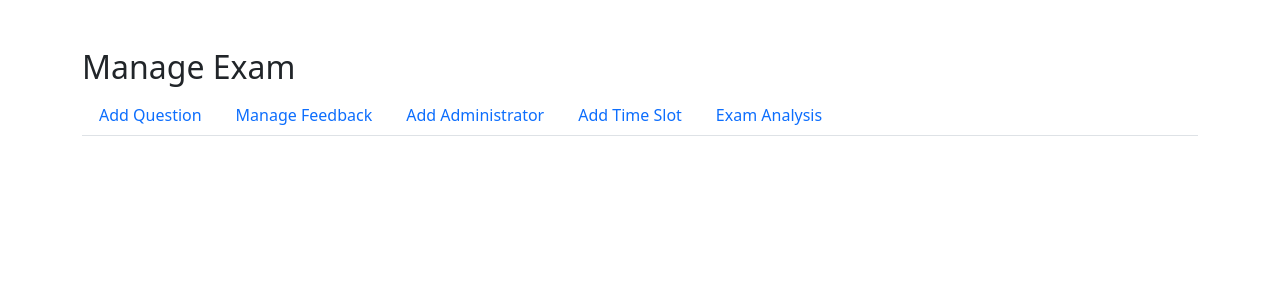
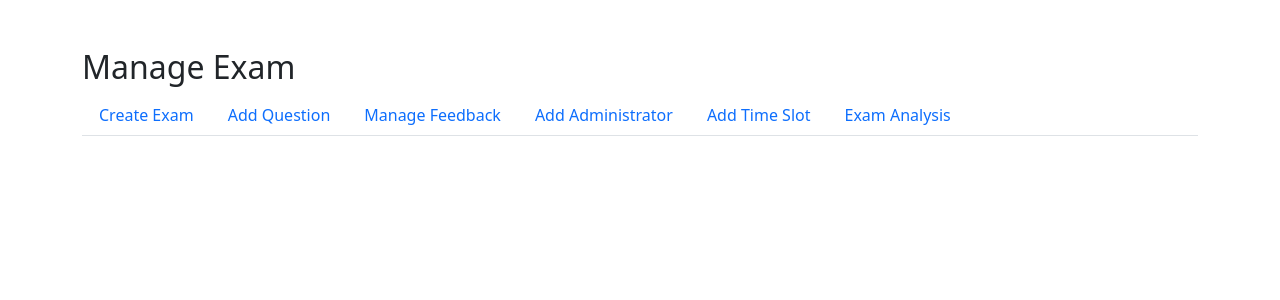
Before and after one commit to aryanthepain/DBMS_lab, a PHP site: page /pages/manage_exam.php in a window 1280 px wide. Shown: the part 56-356 px from the top of the page. Run offline with PHP 8.4, Linux system fonts and the light colour scheme; the visitor is signed in with stand-in values (Sample User, id 1); tables that the repository leaves empty hold one stand-in row (values such as "Sample post").

Commit message:
create exam tab

```diff
--- a/pages/manage_exam.php
+++ b/pages/manage_exam.php
@@ -8,6 +8,7 @@ require_once '../include/dbh.inc.php'; // Assumes $pdo is a valid PDO connection
 $admin_id = $_SESSION['eid'];
 
 // Initialize message variables.
+$createExamMsg  = "";
 $addQuestionMsg = "";
 $feedbackMsg    = "";
 $addAdminMsg    = "";
@@ -17,11 +18,28 @@ $analysisResult = [];
 // -------------------------
 // Process Form Submissions
 // -------------------------
-
 if (isset($_POST['action'])) {
     $action = $_POST['action'];
-    // (A) Add Question
-    if ($action === 'add_question') {
+    // (A) Create Exam
+    if ($action === 'create_exam') {
+        $exam_name = $_POST['exam_name'];
+        $fees      = $_POST['fees'];
+        $stmt = $pdo->prepare("INSERT INTO exam (name, fees) VALUES (?, ?)");
+        if ($stmt->execute([$exam_name, $fees])) {
+            $new_exam_id = $pdo->lastInsertId();
+            // Assign current admin to the newly created exam.
+            $stmt = $pdo->prepare("INSERT INTO administered_by (EID, Exam_ID) VALUES (?, ?)");
+            if ($stmt->execute([$admin_id, $new_exam_id])) {
+                $createExamMsg = "Exam created and assigned successfully!";
+            } else {
+                $createExamMsg = "Exam created, but assignment failed.";
+            }
+        } else {
+            $createExamMsg = "Exam creation failed.";
+        }
+    }
+    // (B) Add Question
+    elseif ($action === 'add_question') {
         $exam_id       = $_POST['exam_id'];
         $question_text = $_POST['question_text'];
         $difficulty    = $_POST['difficulty'];
@@ -46,10 +64,10 @@ if (isset($_POST['action'])) {
             $addQuestionMsg = "Failed to add question.";
         }
     }
-    // (B) Submit Feedback
+    // (C) Submit Feedback
     elseif ($action === 'submit_feedback') {
-        $booking_id       = $_POST['booking_id']; // The booking ID for the selected student/exam.
-        $feedbackEntries  = $_POST['feedback'];   // Associative array: feedback[QID] => text.
+        $booking_id      = $_POST['booking_id']; // The booking ID for the selected student/exam.
+        $feedbackEntries = $_POST['feedback'];    // Associative array: feedback[QID] => text.
         foreach ($feedbackEntries as $qid => $feedback_text) {
             if (trim($feedback_text) !== "") {
                 // Check if feedback already exists.
@@ -63,7 +81,7 @@ if (isset($_POST['action'])) {
         }
         $feedbackMsg = "Feedback submitted successfully!";
     }
-    // (C) Add Administrator
+    // (D) Add Administrator
     elseif ($action === 'add_admin') {
         $exam_id            = $_POST['exam_id'];
         $new_admin_eid      = $_POST['new_admin_eid'];
@@ -75,7 +93,6 @@ if (isset($_POST['action'])) {
         $stmt = $pdo->prepare("SELECT COUNT(*) FROM examiners WHERE EID = ?");
         $stmt->execute([$new_admin_eid]);
         if ($stmt->fetchColumn() == 0) {
-            // check if all details are present
             if ($new_admin_name && $new_admin_phone && $new_admin_password) {
                 // Insert new administrator.
                 $stmt = $pdo->prepare("INSERT INTO examiners (EID, name, Phone_no) VALUES (?, ?, ?)");
@@ -100,7 +117,7 @@ if (isset($_POST['action'])) {
             $addAdminMsg .= "Administrator is already assigned to this exam.";
         }
     }
-    // (D) Add Time Slot
+    // (E) Add Time Slot
     elseif ($action === 'add_timeslot') {
         $exam_id    = $_POST['exam_id'];
         $start_time = $_POST['start_time'];
@@ -133,7 +150,7 @@ $exams = $stmt->fetchAll(PDO::FETCH_ASSOC);
 
 // For the Feedback section:
 // If an exam and student are selected via GET parameters.
-$selected_exam_id   = isset($_GET['exam_id']) ? $_GET['exam_id'] : "";
+$selected_exam_id    = isset($_GET['exam_id']) ? $_GET['exam_id'] : "";
 $selected_student_id = isset($_GET['student_id']) ? $_GET['student_id'] : "";
 $feedback_data = [];
 $booking_id_for_feedback = null;
@@ -203,6 +220,9 @@ if ($analysis_exam_id) {
         <!-- Bootstrap Tabs for different functionalities -->
         <ul class="nav nav-tabs" id="manageExamTab" role="tablist">
             <li class="nav-item" role="presentation">
+                <button class="nav-link" id="create-exam-tab" data-bs-toggle="tab" data-bs-target="#create-exam" type="button" role="tab" aria-controls="create-exam" aria-selected="false">Create Exam</button>
+            </li>
+            <li class="nav-item" role="presentation">
                 <button class="nav-link" id="add-question-tab" data-bs-toggle="tab" data-bs-target="#add-question" type="button" role="tab" aria-controls="add-question" aria-selected="false">Add Question</button>
             </li>
             <li class="nav-item" role="presentation">
@@ -219,6 +239,23 @@ if ($analysis_exam_id) {
             </li>
         </ul>
         <div class="tab-content" id="manageExamTabContent">
+            <!-- Create Exam Tab -->
+            <div class="tab-pane fade" id="create-exam" role="tabpanel" aria-labelledby="create-exam-tab">
+                <h3 class="mt-3">Create a New Exam</h3>
+                <?php if ($createExamMsg) echo '<div class="alert alert-success">' . $createExamMsg . '</div>'; ?>
+                <form method="post" action="manage_exam.php">
+                    <input type="hidden" name="action" value="create_exam">
+                    <div class="mb-3">
+                        <label for="exam_name" class="form-label">Exam Name</label>
+                        <input type="text" name="exam_name" id="exam_name" class="form-control" required>
+                    </div>
+                    <div class="mb-3">
+                        <label for="fees" class="form-label">Fees</label>
+                        <input type="number" name="fees" id="fees" class="form-control" min="0" required>
+                    </div>
+                    <button type="submit" class="btn btn-primary">Create Exam</button>
+                </form>
+            </div>
             <!-- Add Question Tab -->
             <div class="tab-pane fade" id="add-question" role="tabpanel" aria-labelledby="add-question-tab">
                 <h3 class="mt-3">Add a New Question</h3>
```
